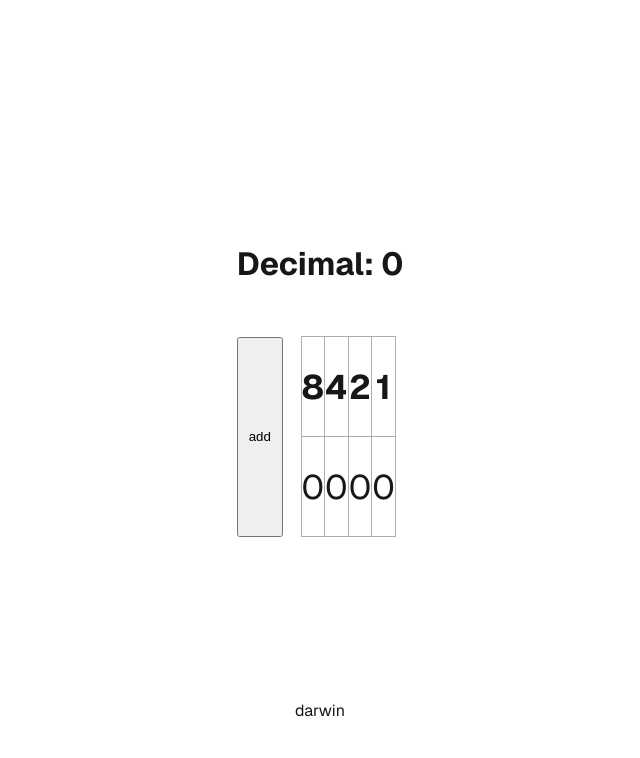
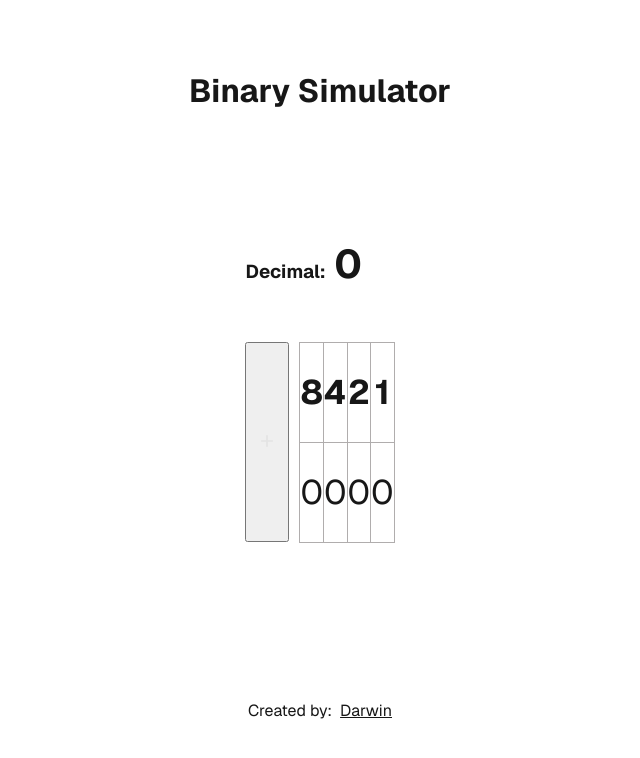
Before and after one commit to darwin1501/Binary_Simulator, a Next.js app: page / in a window 1280 px wide. Shown: the top 758 px of the page, without its empty margins (320-960 px from the left). Built offline with nearby package versions, Linux system fonts and the light colour scheme.

Commit message:
add more styles

```diff
--- a/app/page.tsx
+++ b/app/page.tsx
@@ -3,6 +3,7 @@
 import styles from "./page.module.css";
 import { useState } from "react";
 import { v4 as uuidv4 } from 'uuid';
+import Image from "next/image";
 
 export default function Home() {
   const [binaryBase, setBinaryBase, ] = useState([8, 4, 2, 1]);
@@ -47,8 +48,9 @@ export default function Home() {
 
   return (
     <div className={styles.page}>
+      <h1 style={{textAlign: "left"}}>Binary Simulator</h1>
       <main className={styles.main}>
-        <h1>Decimal: {decimal}</h1>
+        <h3>Decimal: &nbsp;<span style={{fontSize: "40px"}}>{decimal}</span></h3>
         <div className={styles.simulatorContainer}>
           <table className={styles.simulatorTable}>
             <thead>
@@ -65,7 +67,7 @@ export default function Home() {
                {binary.map((binaryData, binaryIndex)=>{
                   return(
                     <td key={uuidv4()}
-
+                    className={styles.btnBinaryCell}
                     onClick={()=>{
                      addValueToDecimal(binaryData, binaryIndex)
                     }}>{binaryData}</td>
@@ -74,12 +76,26 @@ export default function Home() {
               </tr>
             </tbody>
           </table>
-          <button  onClick={addBinaryValue} className={styles.btnAddBinaryValue}>add</button>
+          <button  onClick={addBinaryValue} className={styles.btnAddBinaryValue}>
+            <Image
+            alt="add"
+              src={"/img/svg/add.svg"}
+              width={20}
+              height={20}
+            />
+          </button>
         </div>
 
       </main>
       <footer className={styles.footer}>
-        <a>darwin</a>
+        <span style={{width: "100%"}}>Created by: &nbsp;
+          <a href="https://https://darwin1501.github.io/" target="_blank"
+          style={{
+            textDecoration: "underline"
+          }}>
+            Darwin
+          </a>
+          </span>
       </footer>
     </div>
   );
```
